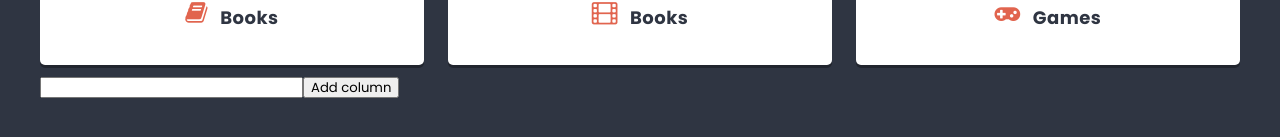
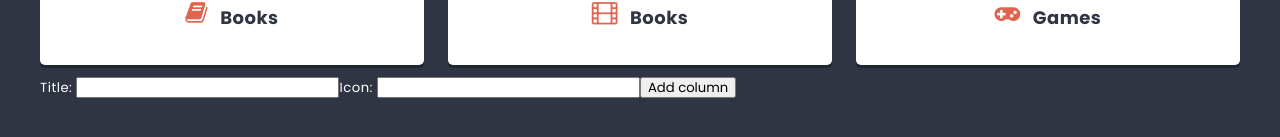
Before and after one commit to tkrzywosadzki/firstreactapp, a React (Create React App) app: page / in a window 1280 px wide. Shown: the part 555-692 px from the top of the page. Built offline with nearby package versions, Linux system fonts and the light colour scheme.

Commit message:
add Icon to submit

```diff
--- /dev/null
+++ b/src/components/ColumnForm/ColumnForm.js
@@ -0,0 +1,26 @@
+import styles from './ColumnForm.module.scss';
+import { useState } from 'react';
+
+
+
+const ColumnForm = props => {
+    const [title, setTitle] = useState('');
+    const [icon, setIcon] = useState('');
+
+    const handleSubmit = e => {
+        e.preventDefault();
+        props.action({ title: title, icon: icon});
+        setTitle('');
+        setIcon('');
+    };
+
+    return(
+        <form onSubmit={handleSubmit}>
+            Title: <input type="text" value={title} onChange={e => setTitle(e.target.value)}  />
+            Icon: <input type="text" value={icon} onChange={e => setIcon(e.target.value)} />
+            <button>Add column</button>
+        </form>
+    );
+};
+
+export default ColumnForm;
--- a/src/components/List/List.js
+++ b/src/components/List/List.js
@@ -2,6 +2,7 @@
 import Column from '../Column/Column';
 import { useState, useEffect } from 'react';
 import shortid from 'shortid';
+import ColumnForm from '../ColumnForm/ColumnForm';
 
 
 const List = () => {
@@ -12,12 +13,9 @@
         { id: 3, title: 'Games', icon: 'gamepad'}
     ]);
 
-    const [value, setValue] = useState('');
 
-    const handleSubmit = e => {
-        e.preventDefault();
-        setColumns([...columns, { id: shortid(), title: value}]);
-        setValue('');
+    const addColumn = newColumn => {
+        setColumns([...columns, { id: shortid(), title: newColumn.title, icon: newColumn.icon}]);
     };
 
 
@@ -31,10 +29,7 @@
             <section className={styles.columns}>
                 {columns.map(column => <Column key={column.id} title={column.title} icon={column.icon} />)}
             </section>
-            <form onSubmit={handleSubmit}>
-                <input type="text" value={value} onChange={e => setValue(e.target.value)} />
-                <button>Add column</button>
-            </form>
+            <ColumnForm action={addColumn} />
         </div>
     );
 };
```
Also changed, not shown: src/components/ColumnForm/ColumnForm.module.scss (added).
